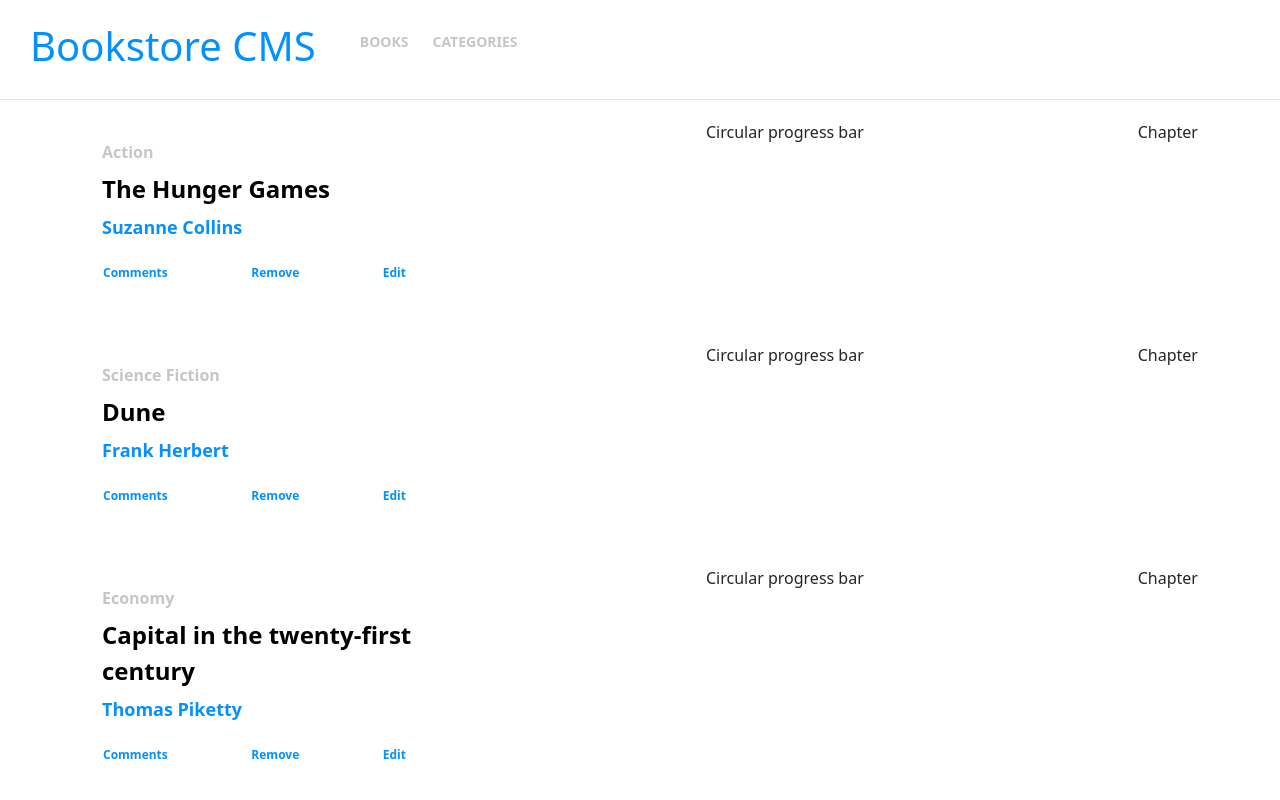
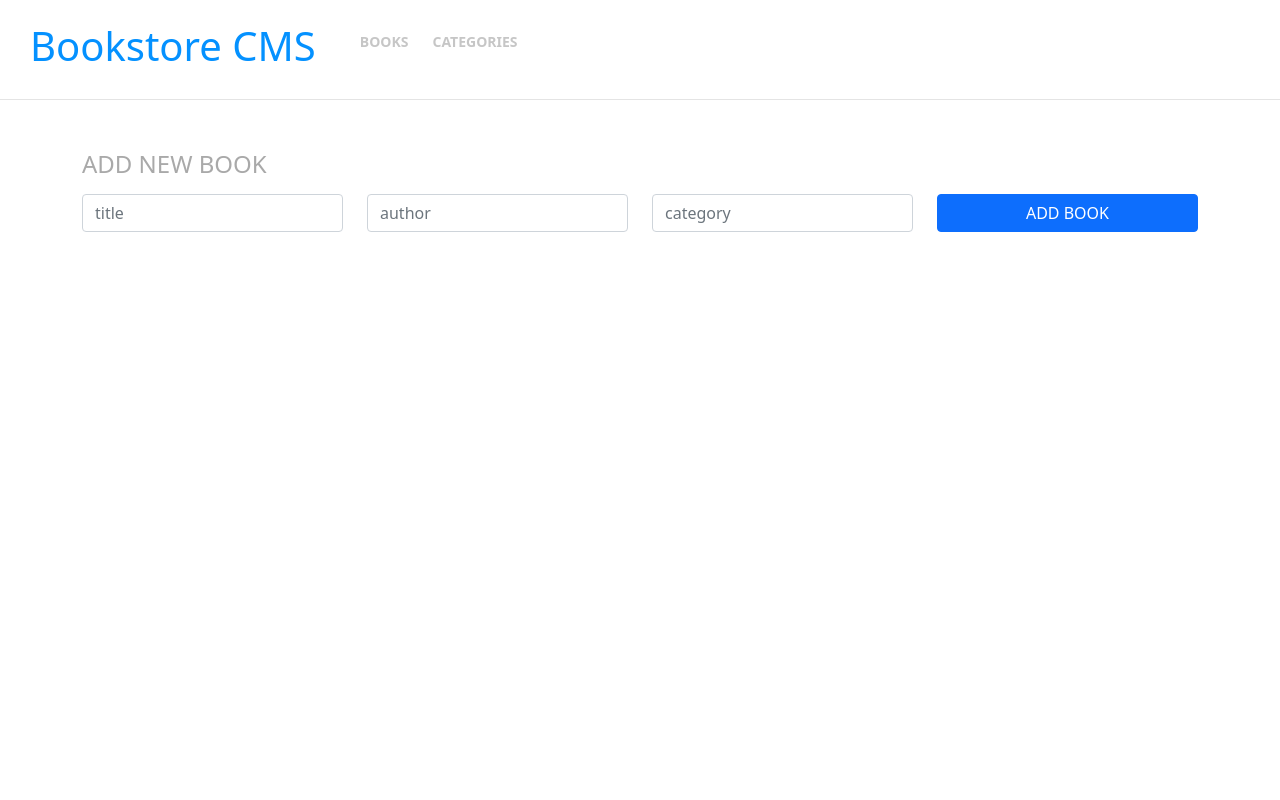
Before and after one commit to HamzaAnwar1998/bookstore-react, a React (Create React App) app: page / in a window 1280 px wide. Shown: the top 800 px of the page. Built offline with nearby package versions, Linux system fonts and the light colour scheme; some icons are missing.

Commit message:
add action reducers for books | add and delete books

```diff
--- a/package.json
+++ b/package.json
@@ -11,8 +11,10 @@
     "react": "^18.1.0",
     "react-dom": "^18.1.0",
     "react-icons-kit": "^2.0.0",
+    "react-redux": "^8.0.1",
     "react-router-dom": "^6.3.0",
     "react-scripts": "5.0.1",
+    "redux": "^4.2.0",
     "web-vitals": "^2.1.4"
   },
   "scripts": {
--- a/src/components/Book.js
+++ b/src/components/Book.js
@@ -2,18 +2,39 @@
 import React from 'react';
 import './css/Book.css';
 import PropTypes from 'prop-types';
+import { useDispatch } from 'react-redux';
+import { removeBook } from '../redux/books/books';
 
 const Book = ({ book }) => {
-  const { title, genre, author } = book;
+  const {
+    id, title, author, category,
+  } = book;
+  const dispatch = useDispatch();
+  const deleteHandler = () => {
+    dispatch(removeBook(id));
+  };
   return (
     <main className="main-box container">
       <div className="book">
-        <div className="genre">{genre}</div>
+        <div className="genre">{category}</div>
         <div className="title">{title}</div>
         <div className="author">{author}</div>
         <div className="btns-box">
-          <button className="action-btns" type="button">Comments</button>
-          <button className="action-btns" type="button">Remove</button>
+          <button
+            className="action-btns"
+            type="button"
+          >
+            Comments
+
+          </button>
+          <button
+            className="action-btns"
+            type="button"
+            onClick={deleteHandler}
+          >
+            Remove
+
+          </button>
           <button className="action-btns" type="button">Edit</button>
         </div>
       </div>
@@ -25,9 +46,10 @@ const Book = ({ book }) => {
 
 Book.propTypes = {
   book: PropTypes.shape({
+    id: PropTypes.number.isRequired,
     title: PropTypes.string.isRequired,
-    genre: PropTypes.string.isRequired,
     author: PropTypes.string.isRequired,
+    category: PropTypes.string.isRequired,
   }),
 };
 
--- a/src/components/Books.js
+++ b/src/components/Books.js
@@ -1,8 +1,17 @@
-import React from 'react';
+// import React from 'react';
+import { useSelector } from 'react-redux';
 import Book from './Book';
 
-const Books = ({ books }) => books.map((book) => (
-  <Book book={book} key={book.id} />
-));
+// const Books = ({ books }) => books.map((book) => (
+//   <Book book={book} key={book.id} />
+// ));
+function Books() {
+  const books = useSelector((state) => state);
+
+  const list = books.reducer;
+  return list.map((book) => (
+    <Book book={book} key={book.id} />
+  ));
+}
 
 export default Books;
--- a/src/components/Form.js
+++ b/src/components/Form.js
@@ -1,14 +1,60 @@
-import React from 'react';
+import React, { useState } from 'react';
+import { useDispatch } from 'react-redux';
+import { addBook } from '../redux/books/books';
 
-const Form = () => (
-  <form className="container" style={{ marginBottom: `${50}px`, marginTop: `${50}px` }}>
+const Form = () => {
+  const [title, setTitle] = useState('');
+  const [author, setAuthor] = useState('');
+  const [category, setCategory] = useState('');
+  const dispatch = useDispatch();
+
+  const handleSubmit = (e) => {
+    e.preventDefault();
+    const newBook = {
+      id: Math.floor(Math.random() * 100),
+      title,
+      author,
+      category,
+    };
+    dispatch(addBook(newBook));
+    setTitle('');
+    setAuthor('');
+    setCategory('');
+  };
+  return (
+    <form
+      className="container"
+      style={{ marginBottom: `${50}px`, marginTop: `${50}px` }}
+      onSubmit={handleSubmit}
+    >
       <h4 style={{ fontSize: `${24}px`, color: '#a9a9a9', marginBottom: `${15}px` }}>ADD NEW BOOK</h4>
       <div className="row">
-      <div className="col-6">
-        <input type="text" className="form-control" placeholder="First name" />
+        <div className="col-3">
+          <input
+            type="text"
+            className="form-control"
+            placeholder="title"
+            value={title}
+            onChange={(e) => setTitle(e.target.value)}
+          />
         </div>
         <div className="col-3">
-        <input type="text" className="form-control" placeholder="Last name" />
+          <input
+            type="text"
+            className="form-control"
+            placeholder="author"
+            value={author}
+            onChange={(e) => setAuthor(e.target.value)}
+          />
+        </div>
+        <div className="col-3">
+          <input
+            type="text"
+            className="form-control"
+            placeholder="category"
+            value={category}
+            onChange={(e) => setCategory(e.target.value)}
+          />
         </div>
         <div className="col-3">
           <button
@@ -23,5 +69,6 @@ const Form = () => (
       </div>
     </form>
   );
+};
 
 export default Form;
--- a/src/index.js
+++ b/src/index.js
@@ -1,15 +1,17 @@
 import React from 'react';
 import ReactDOM from 'react-dom/client';
 import './index.css';
+import { Provider } from 'react-redux';
+import store from './redux/configureStore';
 import App from './App';
 import reportWebVitals from './reportWebVitals';
 import '../node_modules/bootstrap/dist/css/bootstrap.css';
 
 const root = ReactDOM.createRoot(document.getElementById('root'));
 root.render(
-  <React.StrictMode>
+  <Provider store={store}>
     <App />
-  </React.StrictMode>,
+  </Provider>,
 );
 
 // If you want to start measuring performance in your app, pass a function
--- /dev/null
+++ b/src/redux/books/books.js
@@ -0,0 +1,26 @@
+const ADD_BOOK = 'ADD_BOOK';
+const REMOVE_BOOK = 'REMOVE_BOOK';
+
+const initialState = [];
+
+export const addBook = (payload) => ({
+  type: ADD_BOOK,
+  payload,
+});
+export const removeBook = (payload) => ({
+  type: REMOVE_BOOK,
+  payload,
+});
+
+const reducer = (state = initialState, action) => {
+  switch (action.type) {
+    case ADD_BOOK:
+      return [...state, action.payload];
+    case REMOVE_BOOK:
+      return state.filter((book) => book.id !== action.payload);
+    default:
+      return state;
+  }
+};
+
+export default reducer;
--- /dev/null
+++ b/src/redux/configureStore.js
@@ -0,0 +1,15 @@
+/* eslint-disable no-underscore-dangle */
+import { createStore, combineReducers } from 'redux';
+import reducer from './books/books';
+
+const reducers = combineReducers({
+  reducer,
+  // additional reducers could be added here
+});
+
+const store = createStore(
+  reducers,
+  window.__REDUX_DEVTOOLS_EXTENSION__ && window.__REDUX_DEVTOOLS_EXTENSION__(),
+);
+
+export default store;
```
Also changed, not shown: src/redux/categories/categories.js (added), 1 other file (tests, documents, lock files or other folders). Lines whose indentation alone changed are shown as unchanged.
